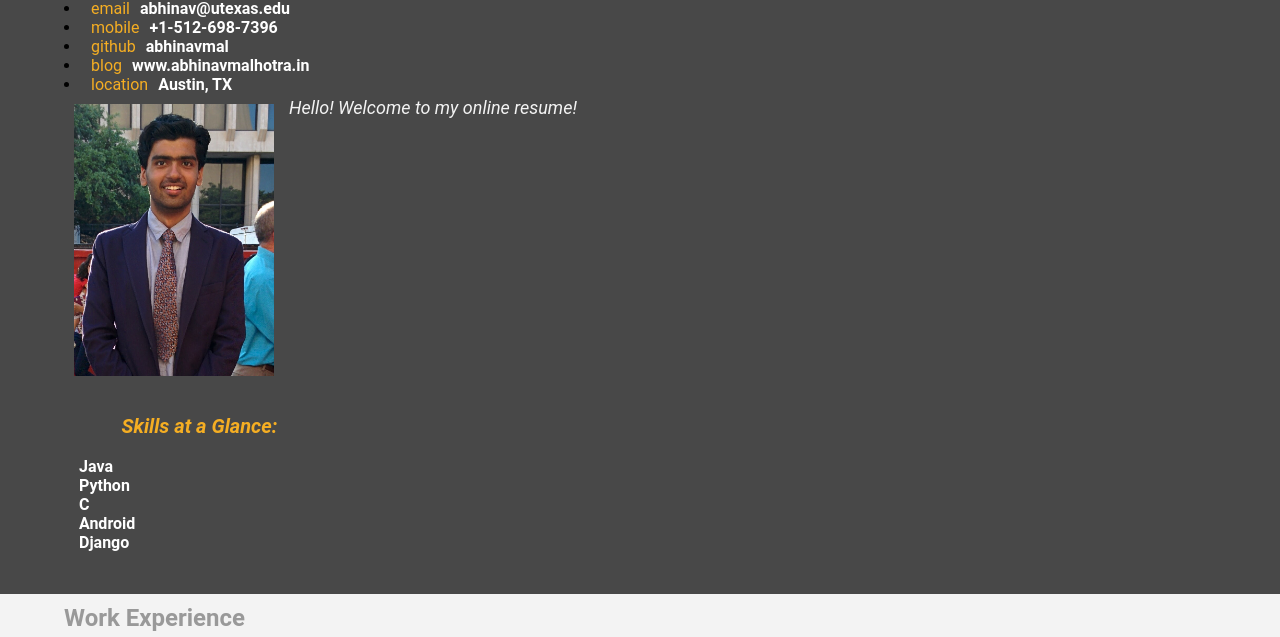
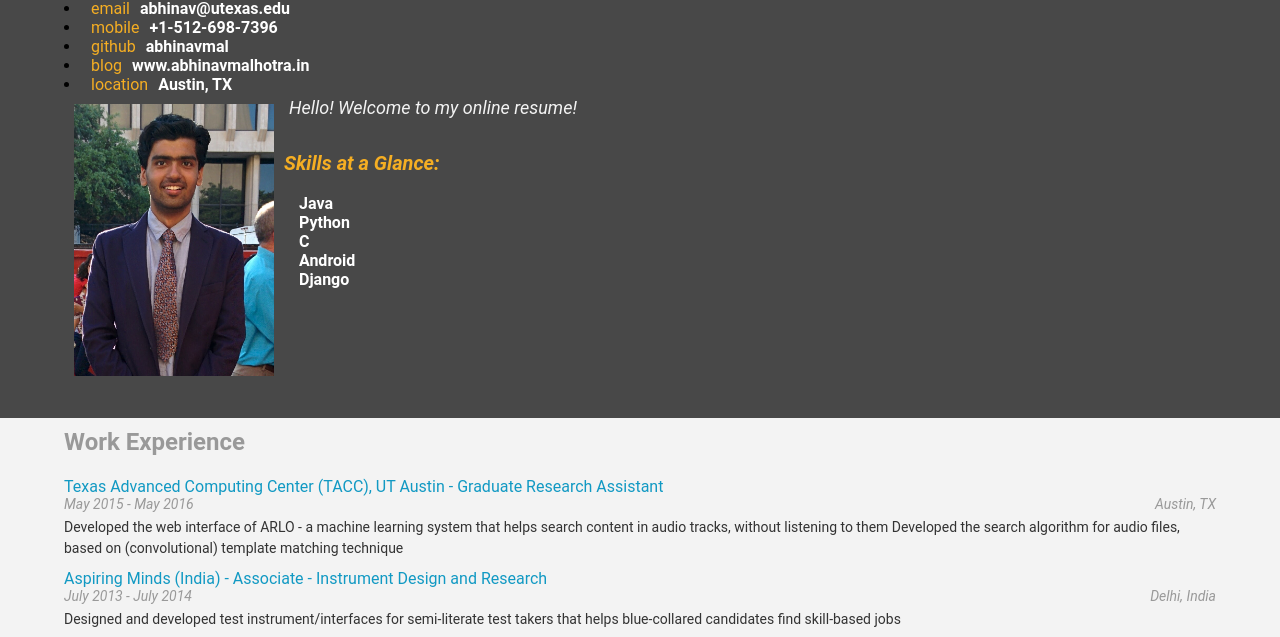
Before and after one commit to abhinavmal/abhinavmal.github.io, a plain HTML site: page index.html in a window 1280 px wide. Shown: the part 99-736 px from the top of the page. Drawn offline with Linux system fonts and the light colour scheme; some packages are replaced by stand-ins of ours.

Commit message:
Formatting arounf image updated

```diff
--- a/css/style.css
+++ b/css/style.css
@@ -133,14 +133,14 @@ a {
 }
 
 .flex-box {
-/*  display: -webkit-flex;
+  display: -webkit-flex;
   display: flex;
   flex-direction: row;
   flex-wrap: wrap;
   justify-content: space-around;
-  padding: 10px;*/
-  display: inline-flex;
-  width: 100%;
+  padding: 10px;
+  /*display: inline-flex;
+  width: 100%;*/
 }
 
 .flex-column {
```
